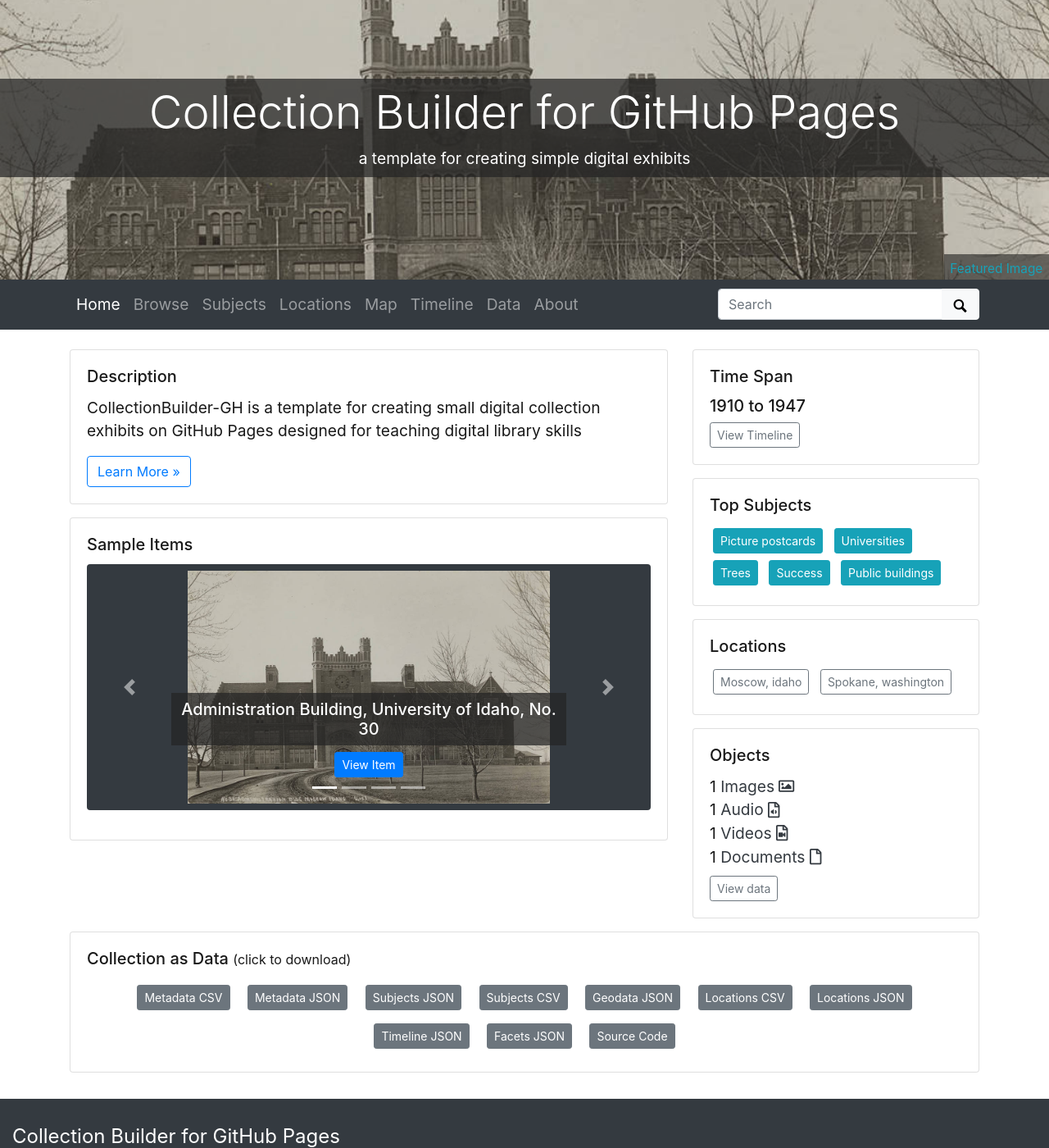
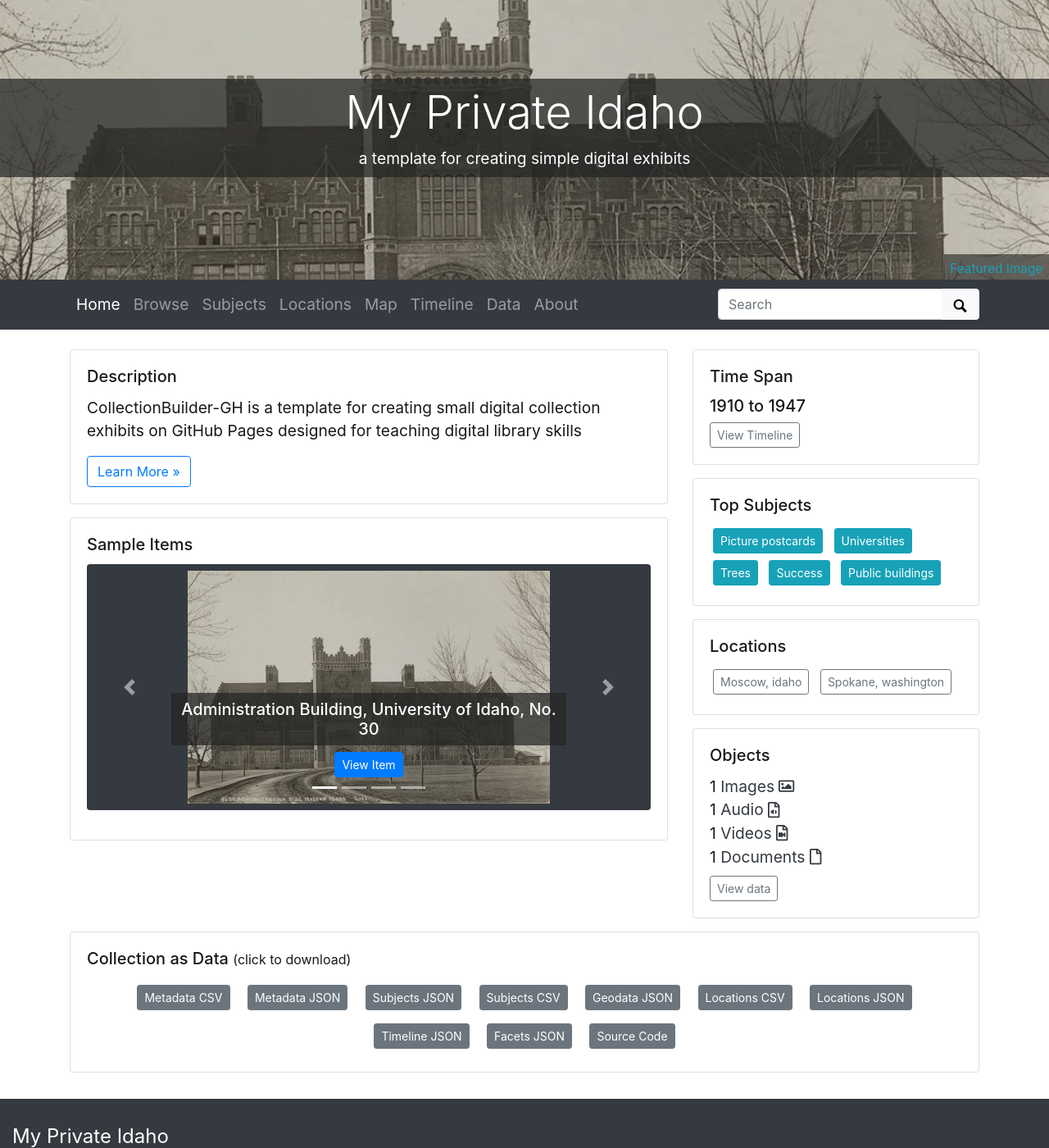
Before and after one commit to tomkeays/collectionbuilder-gh, a Jekyll site: the page built from index.md, in a window 1280 px wide and 1400 px high. Shown: the whole window at 82% size. Built offline with Jekyll 4.4.1, drawn with Linux system fonts in a browser that asks for light colours.

Commit message:
edit title (again)

```diff
--- a/_config.yml
+++ b/_config.yml
@@ -18,7 +18,7 @@
 # SITE SETTINGS
 #
 # title of site appears in banner
-title: Collection Builder for GitHub Pages
+title: My Private Idaho
 # tagline, a short phrase that will appear throughout the site in the top banner
 tagline: a template for creating simple digital exhibits
 # description appears in meta tags and other locations
```
